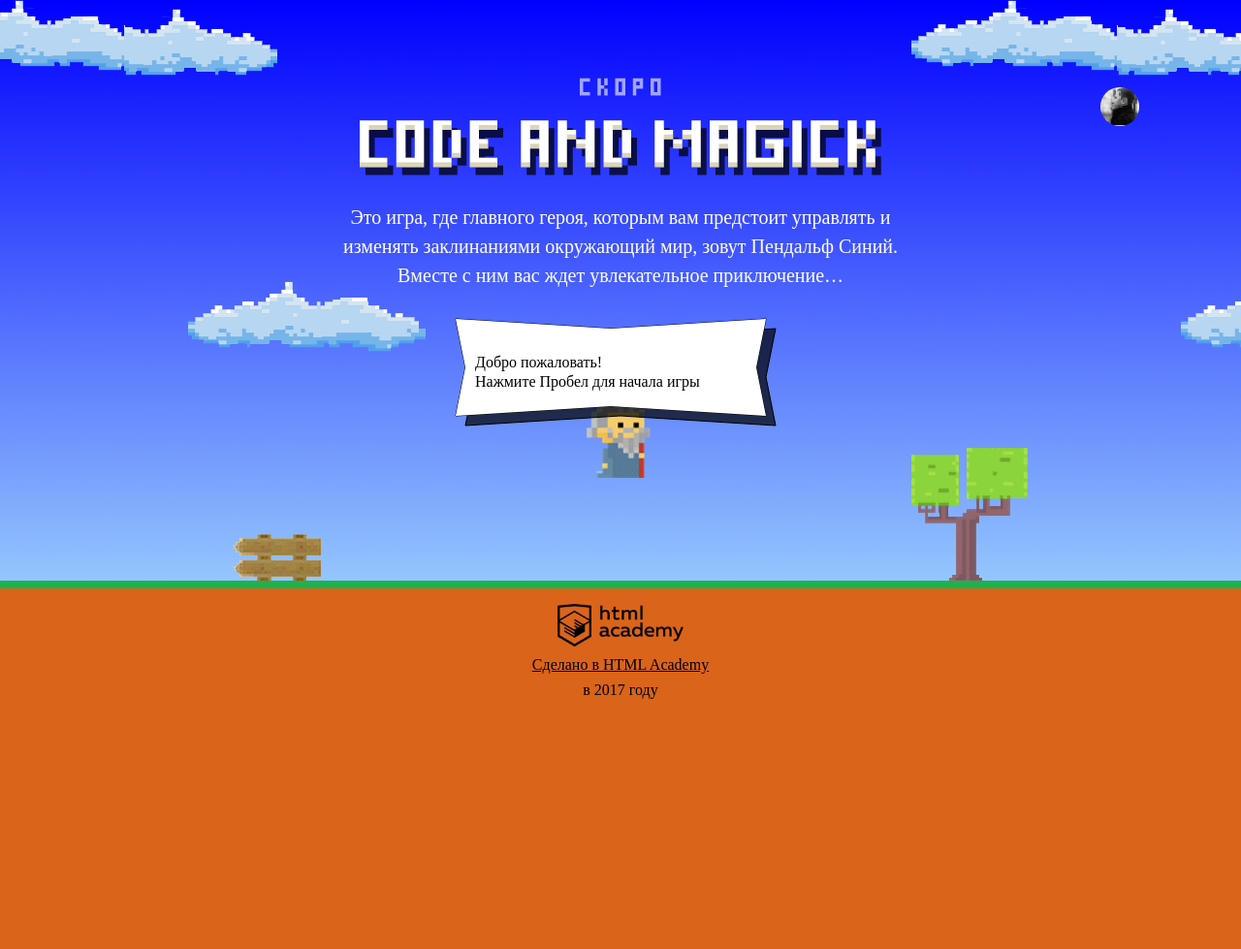
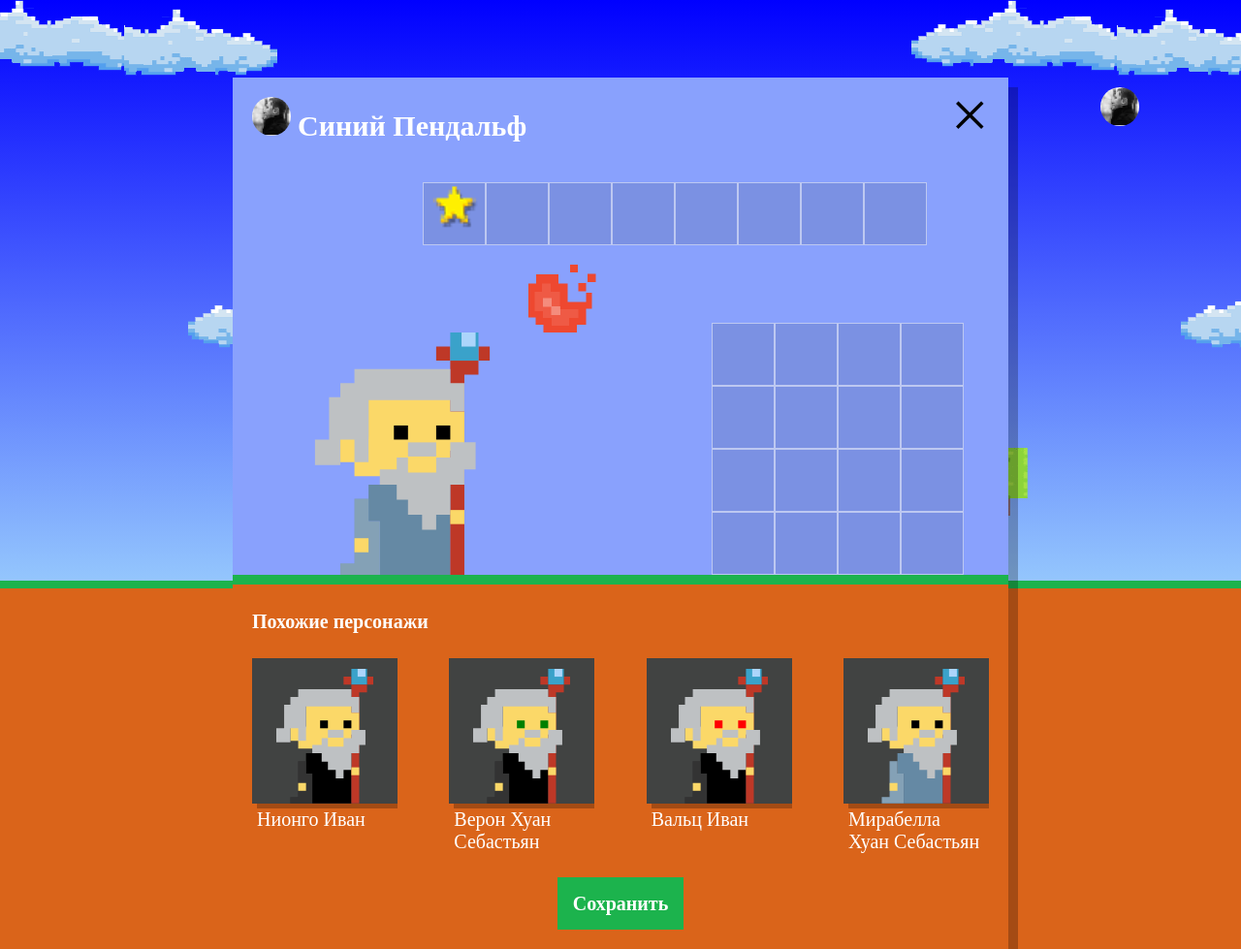
Before and after one commit to Logro111/563119-code-and-magick-19, a website: page index.html in a window 1280 px wide. Shown: the whole page at 97% size. Before the commit the page ends 800 px from the top, so only its background shows below. Drawn offline with Linux system fonts and the light colour scheme; a web font is replaced by a local one.

Commit message:
Добавляет похожих персонажей

```diff
--- a/index.html
+++ b/index.html
@@ -198,6 +198,8 @@
   }
 </script>
 
+<script src="js/setup.js"></script>
+
 <script src="js/stat.js"></script>
 
 <script src="js/game.js"></script>
--- /dev/null
+++ b/js/setup.js
@@ -0,0 +1,51 @@
+'use strict';
+
+var names = ['Иван', 'Хуан Себастьян', 'Мария', 'Кристоф', 'Виктор', 'Юлия', 'Люпита', 'Вашингтон'];
+var surnames = ['да Марья', 'Верон', 'Мирабелла', 'Вальц', 'Онопко', 'Топольницкая', 'Нионго', 'Ирвинг'];
+var coatColors = ['rgb(101, 137, 164)', 'rgb(241, 43, 107)', 'rgb(146, 100, 161)', 'rgb(56, 159, 117)', 'rgb(215, 210, 55)', 'rgb(0, 0, 0)'];
+var eyesColors = ['black', 'red', 'blue', 'yellow', 'green'];
+var setup = document.querySelector('.setup');
+var setupSimilarList = setup.querySelector('.setup-similar-list');
+var setupSimularItem = document.querySelector('#similar-wizard-template').content.querySelector('.setup-similar-item');
+var fragment = document.createDocumentFragment();
+var wizards = [];
+
+var randomizeArrElement = function (propertiesArr) {
+  var randomNumber = Math.floor(Math.random() * propertiesArr.length);
+  return propertiesArr[randomNumber];
+};
+
+var randomizeName = function (namesArr, surnamesArr) {
+  if (Math.floor(Math.random() * 2)) {
+    return randomizeArrElement(namesArr) + ' ' + randomizeArrElement(surnamesArr);
+  }
+  return randomizeArrElement(surnamesArr) + ' ' + randomizeArrElement(namesArr);
+};
+
+var randomizeProperty = function (objectArr, i, propertyName, propertiesArr) {
+  objectArr[i][propertyName] = randomizeArrElement(propertiesArr);
+};
+
+var renderWizard = function (wizard, n) {
+  var newWizard = setupSimularItem.cloneNode(true);
+
+  newWizard.querySelector('.setup-similar-label').textContent = wizard[n].name;
+  newWizard.querySelector('.wizard-coat').setAttribute('fill', wizard[n].coatColor);
+  newWizard.querySelector('.wizard-eyes').setAttribute('fill', wizard[n].eyesColor);
+  return newWizard;
+};
+
+setup.classList.remove('hidden');
+
+for (var i = 0; i < 4; i++) {
+  wizards[i] = {name: randomizeName(names, surnames)};
+  randomizeProperty(wizards, i, 'coatColor', coatColors);
+  randomizeProperty(wizards, i, 'eyesColor', eyesColors);
+}
+
+for (var n = 0; n < wizards.length; n++) {
+  fragment.appendChild(renderWizard(wizards, n));
+}
+setupSimilarList.appendChild(fragment);
+
+setup.querySelector('.setup-similar').classList.remove('hidden');
```
